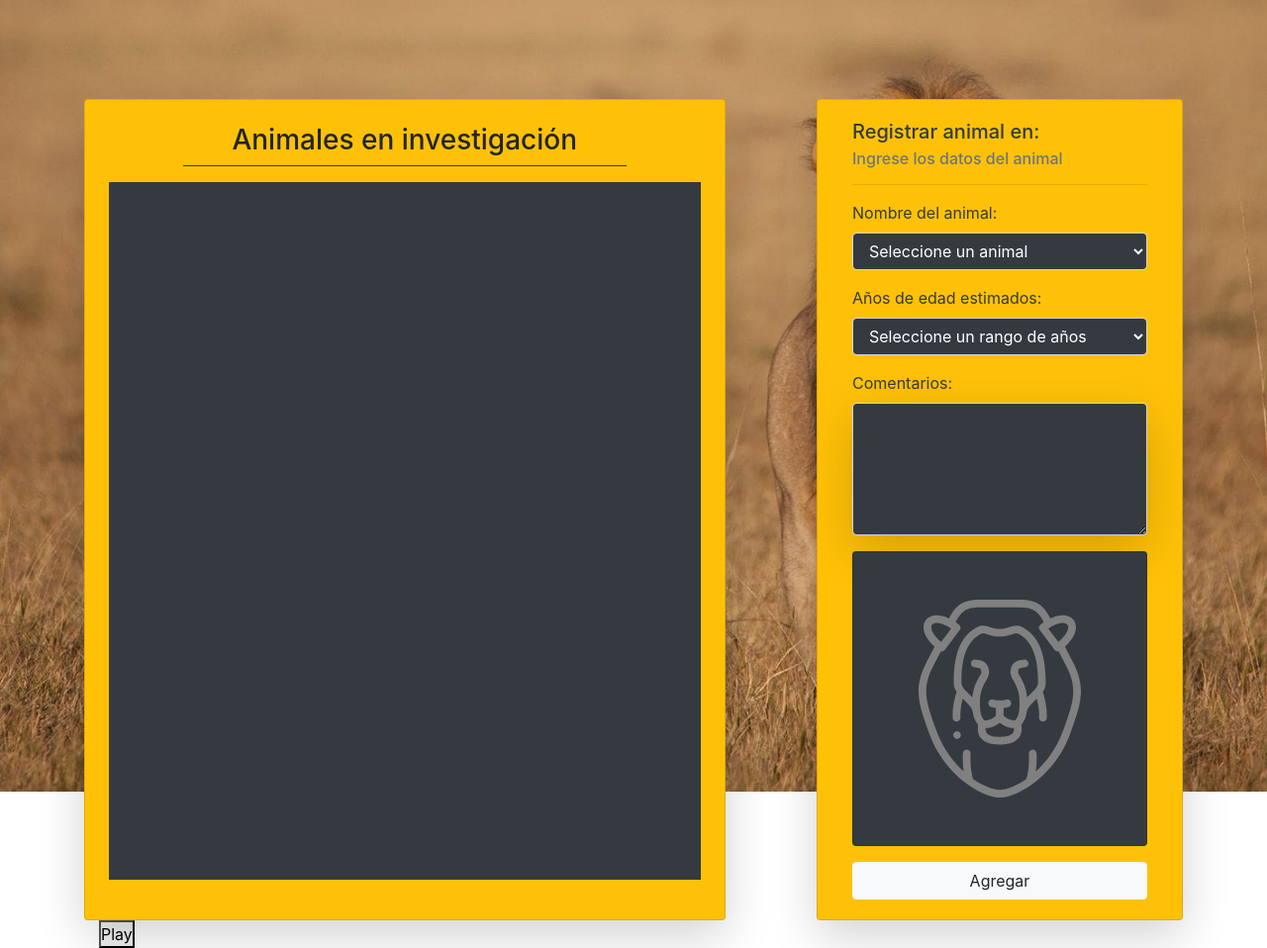
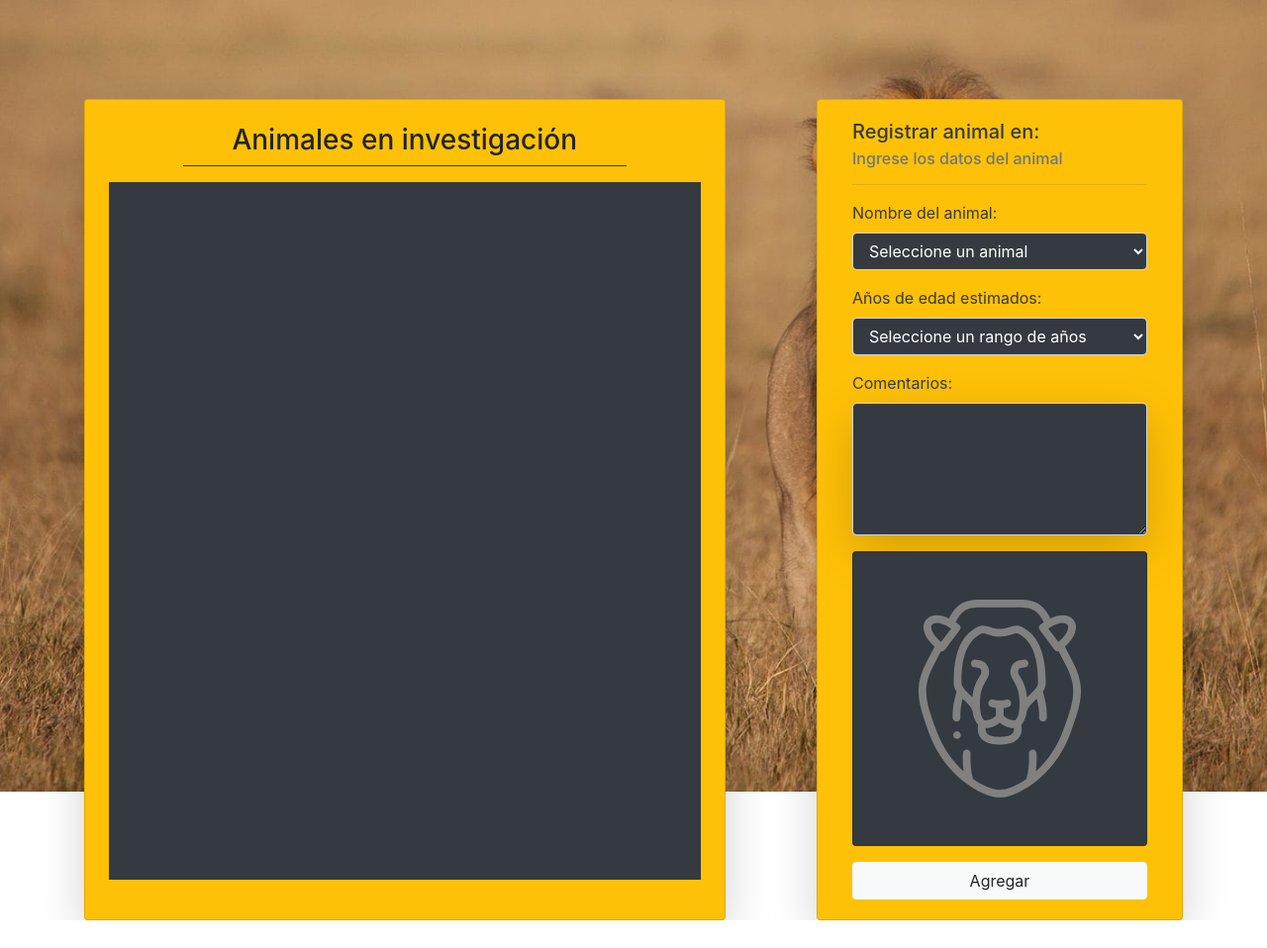
Before and after one commit to maxvilam/modulojs, a plain HTML site: page index.html in a window 1280 px wide. Shown: the whole page at 99% size. After the commit the page ends 930 px from the top, so only its background shows below. Drawn offline with nearby package versions, Linux system fonts and the light colour scheme.

Commit message:
Ok audio

```diff
--- a/index.html
+++ b/index.html
@@ -86,7 +86,6 @@
         </div>
       </div>
     </div>
-    <button onclick="playSound()">Play</button>
 
     <script
       src="https://code.jquery.com/jquery-3.2.1.slim.min.js"
```
